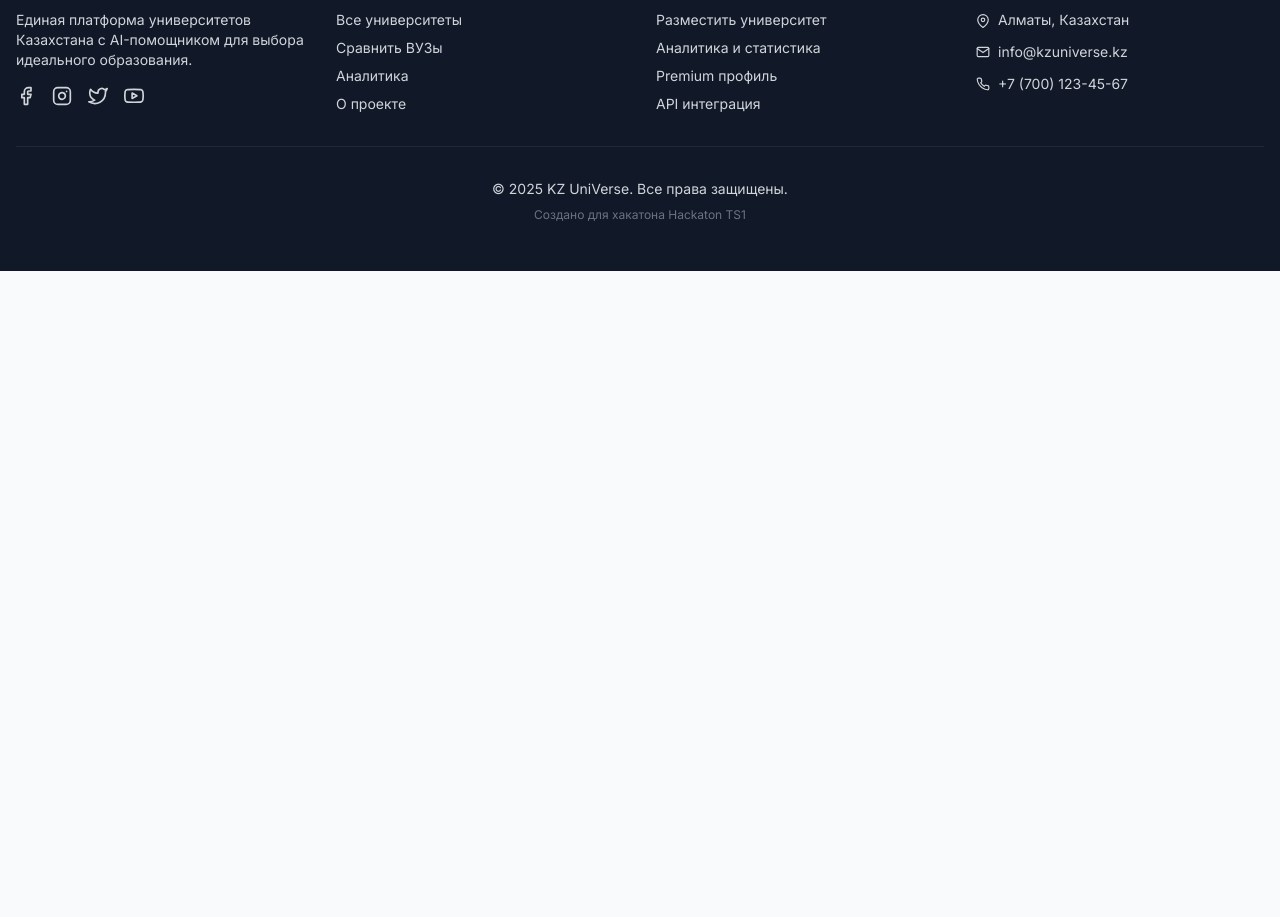
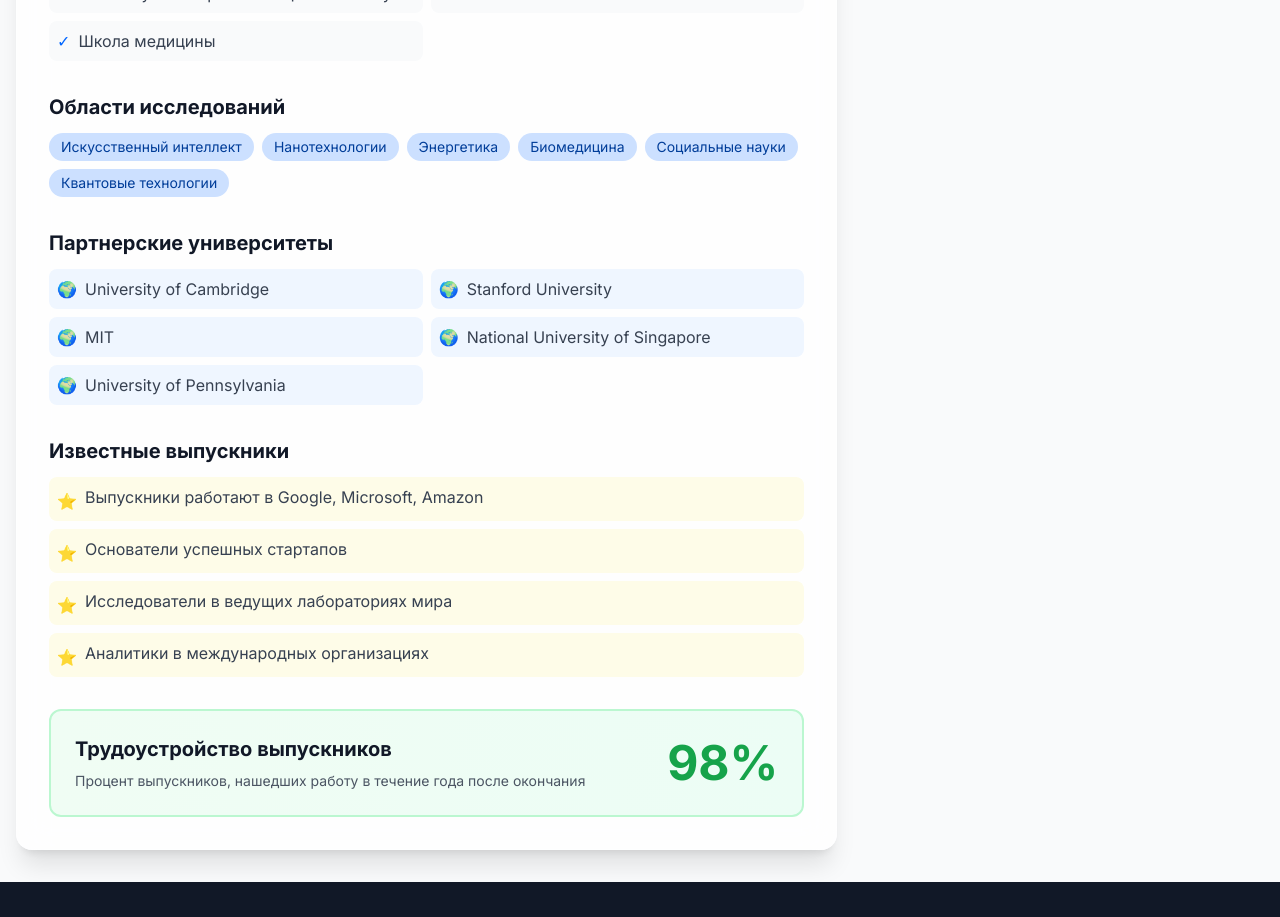
Before and after one commit to Krazher220-Ceo/KZ-UniVerse, a Next.js app: page /universities/nu in a window 1280 px wide. Shown: the part 1880-2797 px from the top of the page. Before the commit the page ends 2151 px from the top, so only its background shows below. Built offline with nearby package versions, Linux system fonts and the light colour scheme.

Commit message:
feat: добавлены секции факультетов, исследований и партнеров в AboutTab

```diff
--- a/app/api/gemini/route.ts
+++ b/app/api/gemini/route.ts
@@ -68,8 +68,15 @@ ${prompt}
   }
 
   if (university) {
-    fullPrompt += `Университет: ${university.name}
-Рейтинг: ${university.rating}/5.0
+    fullPrompt += `УНИВЕРСИТЕТ:
+- Название: ${university.name}
+- Рейтинг: ${university.rating}/5.0
+${university.worldRank ? `- Мировое место: #${university.worldRank}` : ''}
+- Город: ${university.city}
+- Тип: ${university.type === 'national' ? 'Национальный' : university.type === 'state' ? 'Государственный' : 'Частный'}
+${university.employmentRate ? `- Трудоустройство: ${university.employmentRate}%` : ''}
+${university.faculties?.length > 0 ? `- Факультеты: ${university.faculties.join(', ')}` : ''}
+${university.researchAreas?.length > 0 ? `- Области исследований: ${university.researchAreas.join(', ')}` : ''}
 
 `
   }
--- a/components/universities/UniversityDetail.tsx
+++ b/components/universities/UniversityDetail.tsx
@@ -201,6 +201,77 @@ function AboutTab({ university }: { university: University }) {
           </div>
         </div>
       </section>
+
+      {university.faculties && university.faculties.length > 0 && (
+        <section>
+          <h3 className="text-xl font-bold mb-3">Факультеты и школы</h3>
+          <div className="grid grid-cols-1 md:grid-cols-2 gap-2">
+            {university.faculties.map((faculty, index) => (
+              <div key={index} className="flex items-center space-x-2 text-gray-700 p-2 bg-gray-50 rounded-lg">
+                <span className="text-primary-500">✓</span>
+                <span>{faculty}</span>
+              </div>
+            ))}
+          </div>
+        </section>
+      )}
+
+      {university.researchAreas && university.researchAreas.length > 0 && (
+        <section>
+          <h3 className="text-xl font-bold mb-3">Области исследований</h3>
+          <div className="flex flex-wrap gap-2">
+            {university.researchAreas.map((area, index) => (
+              <span key={index} className="px-3 py-1 bg-primary-100 text-primary-700 rounded-full text-sm">
+                {area}
+              </span>
+            ))}
+          </div>
+        </section>
+      )}
+
+      {university.partners && university.partners.length > 0 && (
+        <section>
+          <h3 className="text-xl font-bold mb-3">Партнерские университеты</h3>
+          <div className="grid grid-cols-1 md:grid-cols-2 gap-2">
+            {university.partners.map((partner, index) => (
+              <div key={index} className="flex items-center space-x-2 text-gray-700 p-2 bg-blue-50 rounded-lg">
+                <span className="text-secondary-500">🌍</span>
+                <span>{partner}</span>
+              </div>
+            ))}
+          </div>
+        </section>
+      )}
+
+      {university.alumni && university.alumni.length > 0 && (
+        <section>
+          <h3 className="text-xl font-bold mb-3">Известные выпускники</h3>
+          <ul className="space-y-2">
+            {university.alumni.map((alumnus, index) => (
+              <li key={index} className="flex items-start space-x-2 text-gray-700 p-2 bg-yellow-50 rounded-lg">
+                <span className="text-accent-500 mt-1">⭐</span>
+                <span>{alumnus}</span>
+              </li>
+            ))}
+          </ul>
+        </section>
+      )}
+
+      {university.employmentRate && (
+        <section>
+          <div className="p-6 bg-gradient-to-r from-green-50 to-emerald-50 rounded-xl border-2 border-green-200">
+            <div className="flex items-center justify-between">
+              <div>
+                <h3 className="text-xl font-bold mb-2">Трудоустройство выпускников</h3>
+                <p className="text-gray-600 text-sm">Процент выпускников, нашедших работу в течение года после окончания</p>
+              </div>
+              <div className="text-right">
+                <div className="text-5xl font-bold text-green-600">{university.employmentRate}%</div>
+              </div>
+            </div>
+          </div>
+        </section>
+      )}
     </div>
   )
 }
```
